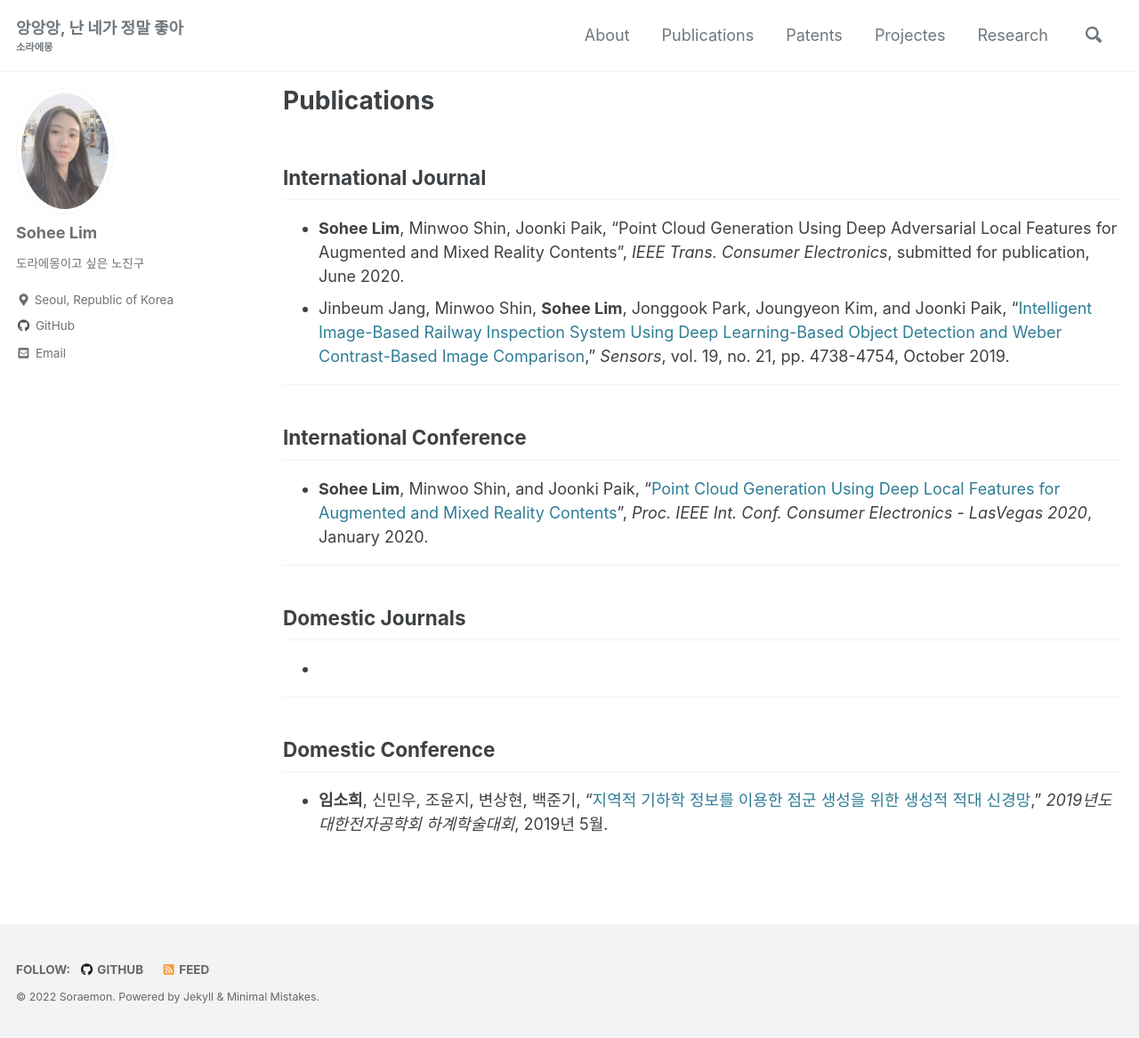
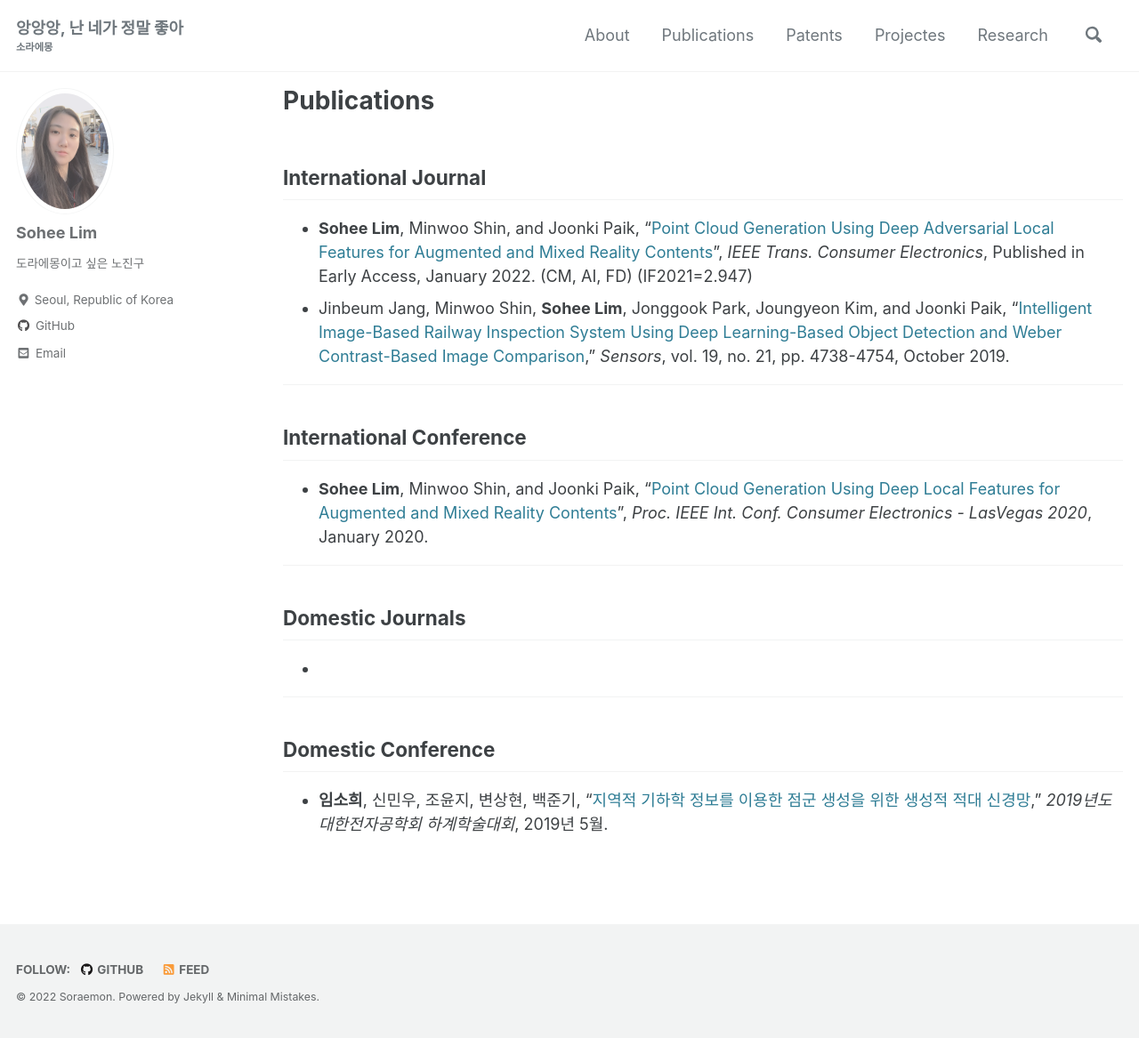
Before and after one commit to sohee-zoe/sohee-zoe.github.io, a Jekyll site: the page built from _pages/Publications.md, in a window 1280 px wide and 1167 px high. Shown: the whole window at 89% size. Built offline with Jekyll 4.4.1, drawn with Linux system fonts in a browser that asks for light colours; cached includes are drawn as plain includes.

Commit message:
Update Publications.md

```diff
--- a/_pages/Publications.md
+++ b/_pages/Publications.md
@@ -11,7 +11,7 @@ layout: single
 
 
 ## International Journal
-- **Sohee Lim**, Minwoo Shin, Joonki Paik, "Point Cloud Generation Using Deep Adversarial Local Features for Augmented and Mixed Reality Contents", *IEEE Trans. Consumer Electronics*, submitted for publication, June 2020.
+- **Sohee Lim**, Minwoo Shin, and Joonki Paik, "[Point Cloud Generation Using Deep Adversarial Local Features for Augmented and Mixed Reality Contents](https://ieeexplore.ieee.org/document/9674036)", *IEEE Trans. Consumer Electronics*, Published in Early Access, January 2022. (CM, AI, FD) (IF2021=2.947)
 - Jinbeum Jang, Minwoo Shin, **Sohee Lim**, Jonggook Park, Joungyeon Kim, and Joonki Paik, "[Intelligent Image-Based Railway Inspection System Using Deep Learning-Based Object Detection and Weber Contrast-Based Image Comparison](https://www.mdpi.com/1424-8220/19/21/4738)," *Sensors*, vol. 19, no. 21, pp. 4738-4754, October 2019.
 
 ---
```
